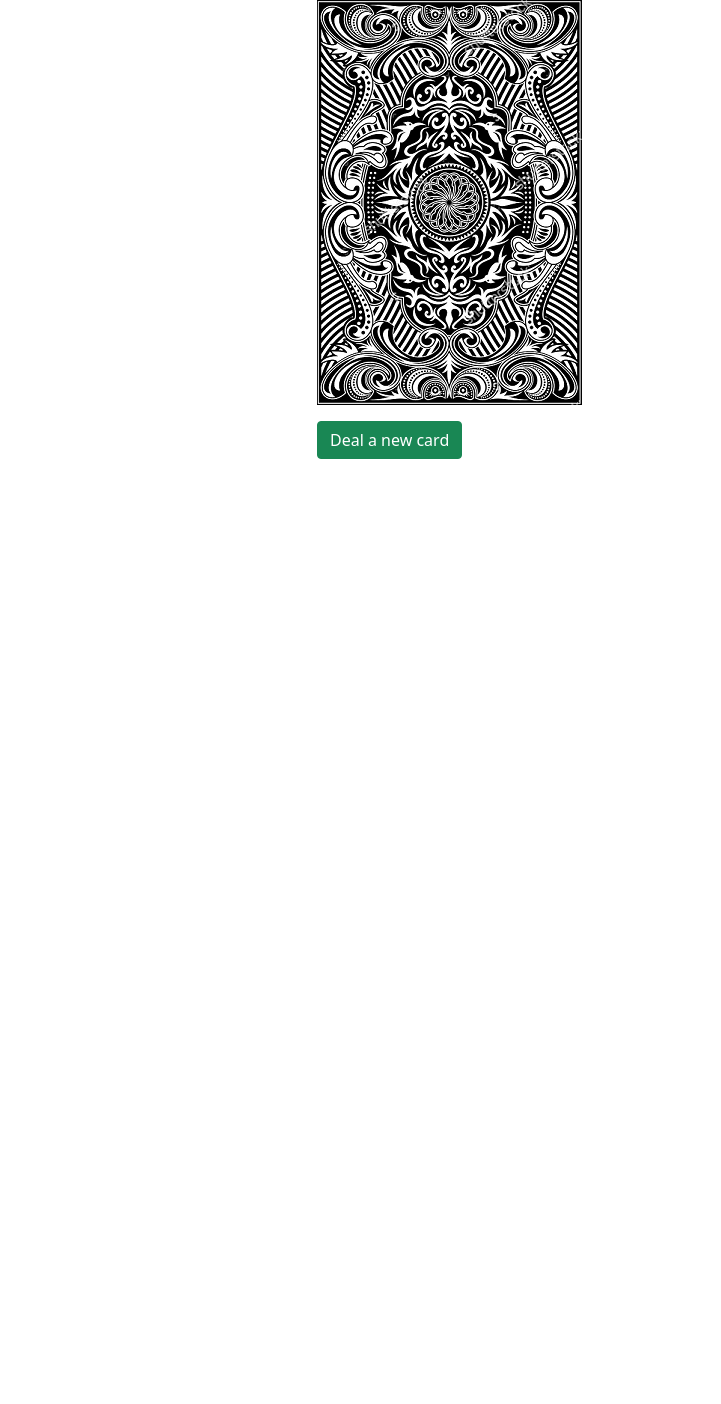
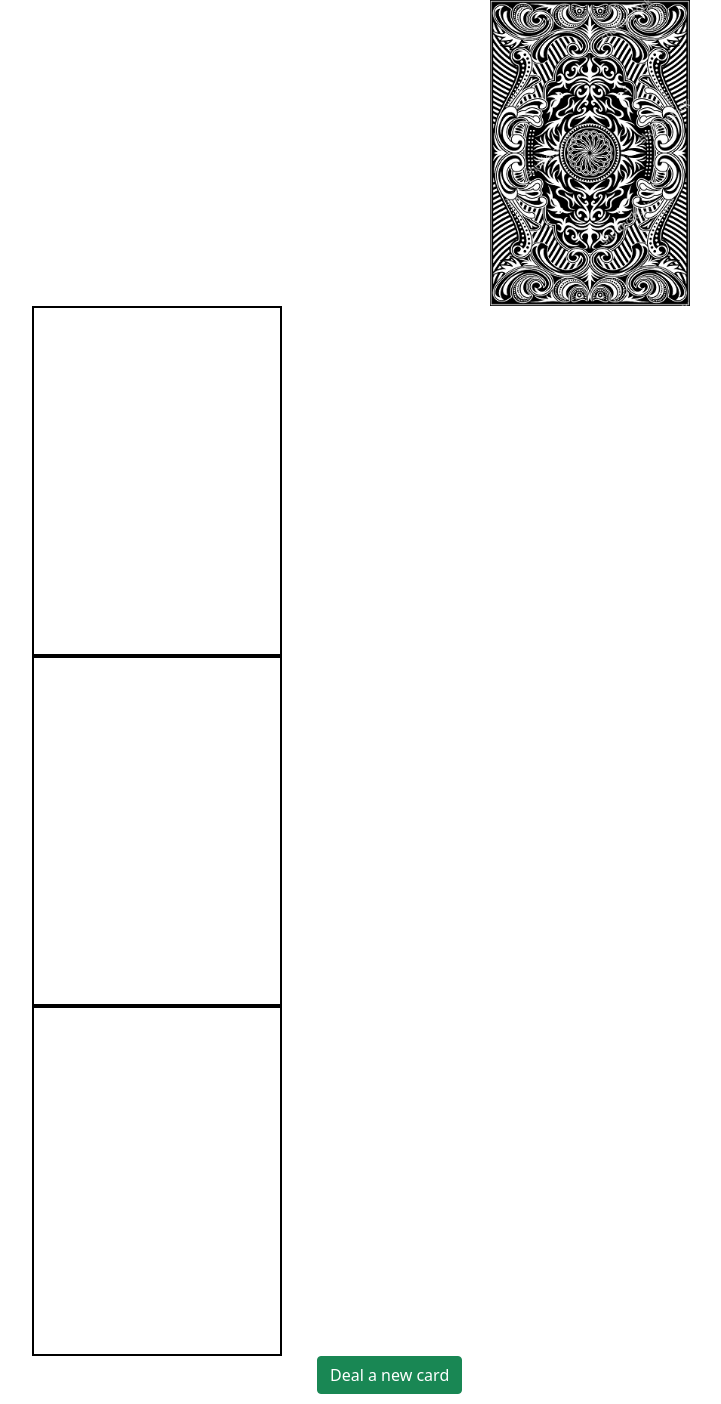
Before and after one commit to Sunshinepunch/BootStrapReact-Tutorial-, a React (Create React App) app: page / in a window 1280 px wide. Shown: the whole page, without its empty margins (50-771 px from the left). Before the commit the page ends 800 px from the top, so only its background shows below. Built offline with nearby package versions, Linux system fonts and the light colour scheme.

Commit message:
added drag functionality to deck, building 3 card spread

```diff
--- a/package.json
+++ b/package.json
@@ -10,6 +10,8 @@
     "node-sass": "^7.0.0",
     "react": "^17.0.2",
     "react-bootstrap": "^2.0.3",
+    "react-dnd": "^14.0.4",
+    "react-dnd-html5-backend": "^14.0.2",
     "react-dom": "^17.0.2",
     "react-scripts": "5.0.0",
     "web-vitals": "^2.1.2"
--- a/src/App.js
+++ b/src/App.js
@@ -4,6 +4,9 @@ import './App.scss';
 import {Container, Row, Col, Button } from 'react-bootstrap';
 import { TarotCard } from './components/TarotCard';
 import cards from './data';
+import { DndProvider } from "react-dnd";
+import { HTML5Backend } from 'react-dnd-html5-backend';
+import DragDrop from "./components/DragDrop";
 
 
 const tarotDeck = [
@@ -34,7 +37,6 @@ const tarotDeck = [
 
 
 function App() {
-
   const [cards, setCards] = useState([])
 
   const shuffleCards = (card) => {
@@ -42,8 +44,11 @@ function App() {
 
     setCards(shuffledCards)
   }
-
-  return (
+return (
+  <DndProvider backend={HTML5Backend}>
+    <div className="App">
+      <DragDrop />
+    </div>
     <Container>
       <Row>
         {cards.map(data => (
@@ -56,7 +61,6 @@ function App() {
         <Col xs={3} className="mb-5" key={`$deck.id`}>
         </Col>
         <Col>
-          <p><img src="./images/Cardback.png" alt=""></img></p>
           <Button className="mt-auto font-weight-bold"
           variant="success"
           block> Deal a new card </Button>
@@ -65,6 +69,7 @@ function App() {
         </Col>
       </Row>
       </Container>
+      </DndProvider>
   );
 }
 
--- a/src/App.scss
+++ b/src/App.scss
@@ -36,3 +36,21 @@
     transform: rotate(360deg);
   }
 }
+
+.Spread {
+  width: 250px;
+  height: 350px;
+  border: 2px solid black;
+}
+
+.Spread2 {
+  width: 250px;
+  height: 350px;
+  border: 2px solid black;
+}
+
+.Spread3 {
+  width: 250px;
+  height: 350px;
+  border: 2px solid black;
+}
--- /dev/null
+++ b/src/components/DragDrop.js
@@ -0,0 +1,29 @@
+import React from 'react';
+import Picture from './Picture';
+import "../App.scss";
+import {Container, Row, Col, Button } from 'react-bootstrap';
+
+
+const deck =
+{
+  "id": 1,
+  "name": "Deck of Cards",
+  "image": <img src="./images/CardBack.png" width="200px" />
+}
+
+
+
+function DragDrop() {
+  return (
+    <>
+    <div className="Deck">{deck.image}</div>
+    <Container>
+    <div className="Spread"></div>
+    <div className="Spread2"></div>
+    <div className="Spread3"></div>
+    </Container>
+    </>
+  )
+}
+
+export default DragDrop
--- /dev/null
+++ b/src/components/Picture.js
@@ -0,0 +1,8 @@
+import React from "react";
+
+
+function Picture(deck) {
+  return <img src={deck} />;
+}
+
+export default Picture;
--- a/src/deck.json
+++ /dev/null
@@ -1,5 +0,0 @@
-{
-  "id": 0,
-  "name": "Deck of Cards",
-  "image": "../images/CardBack.png"
-}
```
Also changed, not shown: 1 other file (tests, documents, lock files or other folders).
